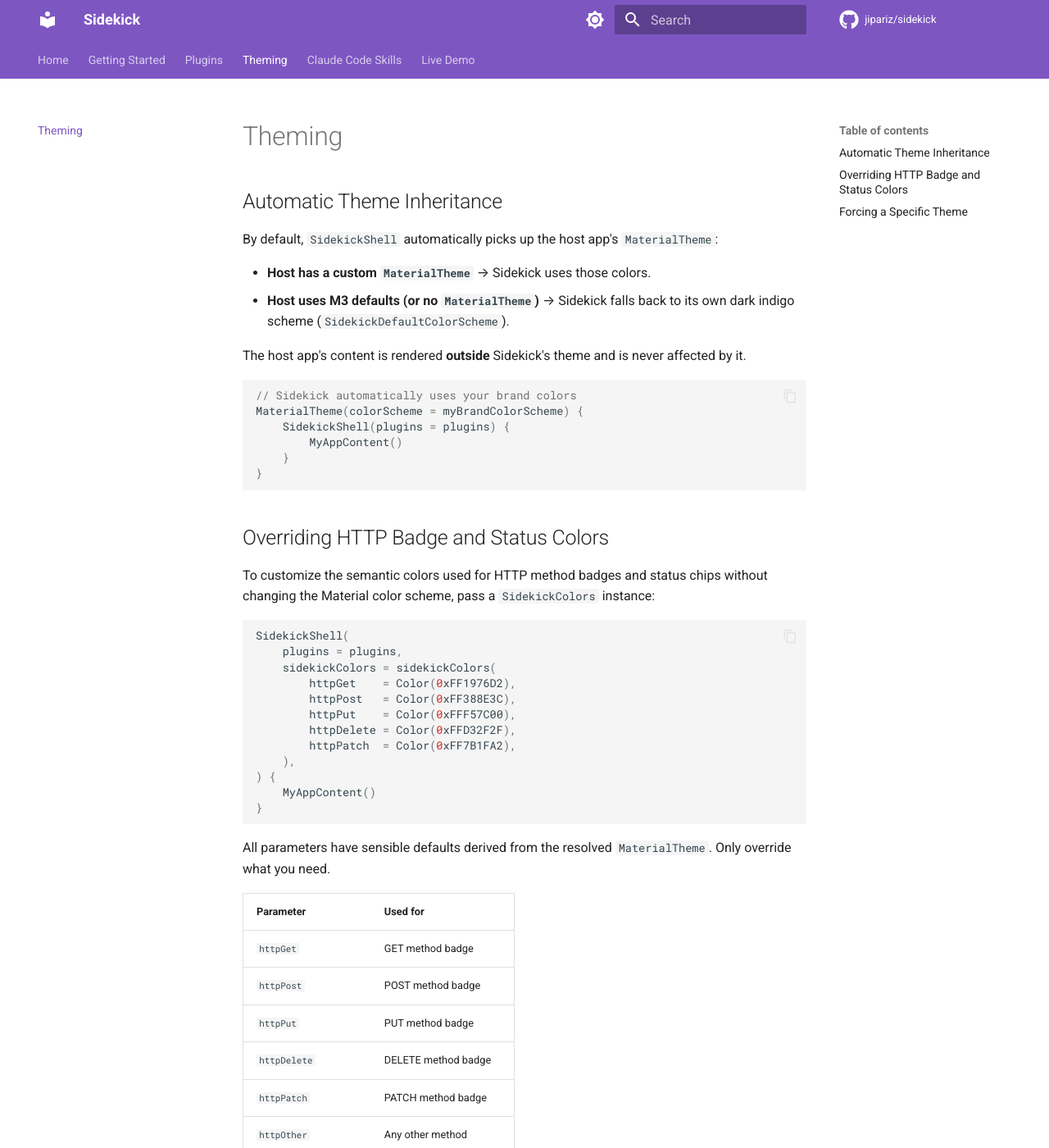
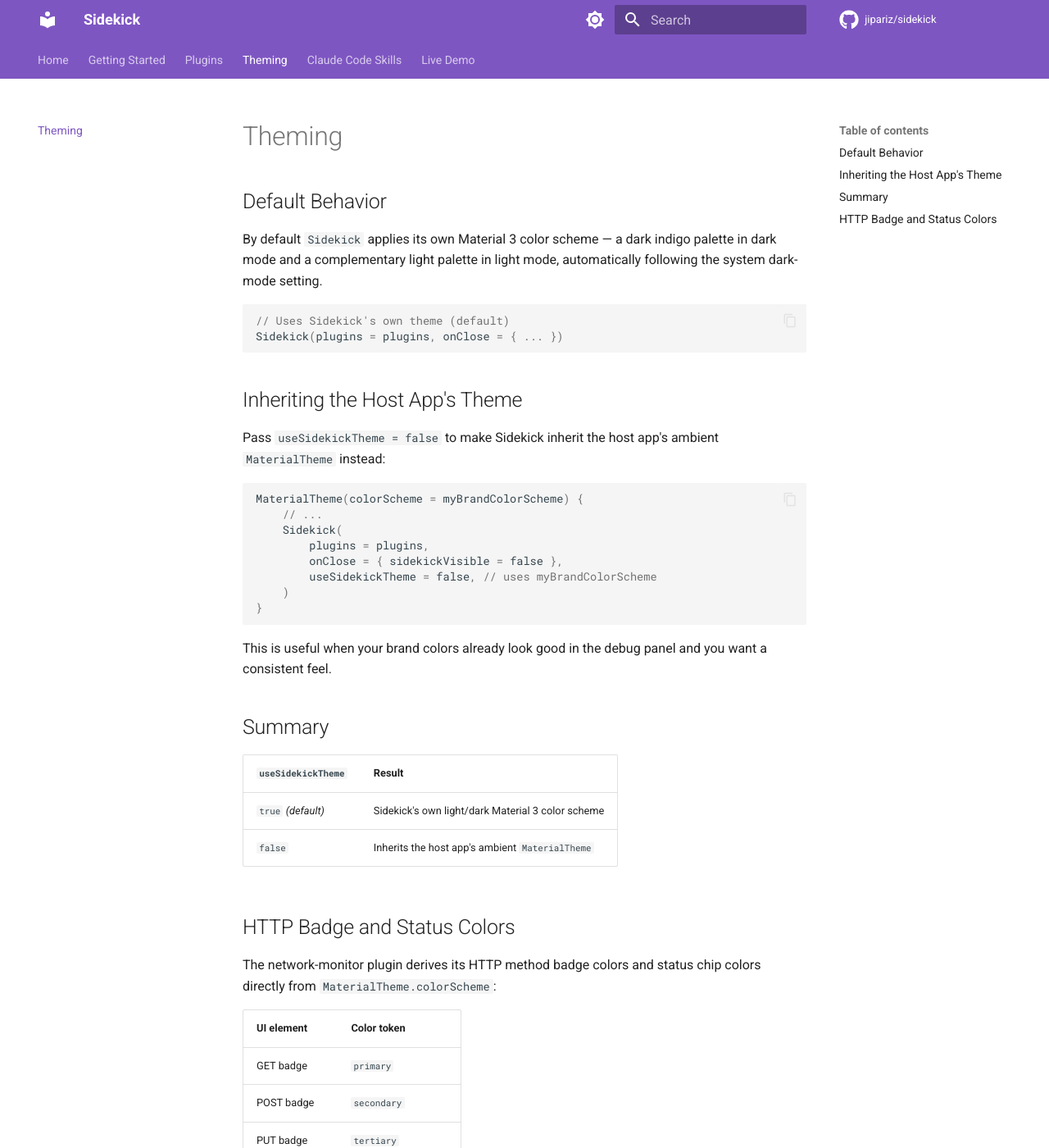
Before and after one commit to jipariz/sidekick, an MkDocs documentation site: the page built from docs/theming.md, in a window 1280 px wide and 1400 px high. Shown: the whole window at 82% size. Built offline with MkDocs 1.6.1 and Material for MkDocs 9.7.7, drawn with Linux system fonts in a browser that asks for light colours; comment, search, counter and statistics services are not loaded; some of the changed text lies outside the part shown.

Commit message:
docs: update docs and CLAUDE.md for SDK overhaul
- Replace all SidekickShell references with Sidekick()
- Document client-owned FAB + AnimatedVisibility pattern
- Remove SidekickColors / LocalSidekickColors docs; document useSidekickTheme bool
- Document SidekickInitializer auto-init (no manual Application.onCreate needed)
- Update theming.md with MaterialTheme.colorScheme color token mapping table
- Update CLAUDE.md: M3 Adaptive navigation, new architecture notes, publishToMavenLocal command
- Remove Navigation 3 from key libraries table; add M3 Adaptive

Co-Authored-By: Claude Sonnet 4.6 <noreply@anthropic.com>

````diff
--- a/docs/theming.md
+++ b/docs/theming.md
@@ -1,69 +1,54 @@
 # Theming
 
-## Automatic Theme Inheritance
+## Default Behavior
 
-By default, `SidekickShell` automatically picks up the host app's `MaterialTheme`:
-
-- **Host has a custom `MaterialTheme`** → Sidekick uses those colors.
-- **Host uses M3 defaults (or no `MaterialTheme`)** → Sidekick falls back to its own dark indigo scheme (`SidekickDefaultColorScheme`).
-
-The host app's content is rendered **outside** Sidekick's theme and is never affected by it.
+By default `Sidekick` applies its own Material 3 color scheme — a dark indigo palette in dark mode and a complementary light palette in light mode, automatically following the system dark-mode setting.
 
 ```kotlin
-// Sidekick automatically uses your brand colors
+// Uses Sidekick's own theme (default)
+Sidekick(plugins = plugins, onClose = { ... })
+```
+
+## Inheriting the Host App's Theme
+
+Pass `useSidekickTheme = false` to make Sidekick inherit the host app's ambient `MaterialTheme` instead:
+
+```kotlin
 MaterialTheme(colorScheme = myBrandColorScheme) {
-    SidekickShell(plugins = plugins) {
-        MyAppContent()
-    }
+    // ...
+    Sidekick(
+        plugins = plugins,
+        onClose = { sidekickVisible = false },
+        useSidekickTheme = false, // uses myBrandColorScheme
+    )
 }
 ```
 
-## Overriding HTTP Badge and Status Colors
+This is useful when your brand colors already look good in the debug panel and you want a consistent feel.
 
-To customize the semantic colors used for HTTP method badges and status chips without changing the Material color scheme, pass a `SidekickColors` instance:
+## Summary
 
-```kotlin
-SidekickShell(
-    plugins = plugins,
-    sidekickColors = sidekickColors(
-        httpGet    = Color(0xFF1976D2),
-        httpPost   = Color(0xFF388E3C),
-        httpPut    = Color(0xFFF57C00),
-        httpDelete = Color(0xFFD32F2F),
-        httpPatch  = Color(0xFF7B1FA2),
-    ),
-) {
-    MyAppContent()
-}
-```
+| `useSidekickTheme` | Result |
+|--------------------|--------|
+| `true` *(default)* | Sidekick's own light/dark Material 3 color scheme |
+| `false` | Inherits the host app's ambient `MaterialTheme` |
 
-All parameters have sensible defaults derived from the resolved `MaterialTheme`. Only override what you need.
+## HTTP Badge and Status Colors
 
-| Parameter | Used for |
-|-----------|----------|
-| `httpGet` | GET method badge |
-| `httpPost` | POST method badge |
-| `httpPut` | PUT method badge |
-| `httpDelete` | DELETE method badge |
-| `httpPatch` | PATCH method badge |
-| `httpOther` | Any other method |
-| `onHttpBadge` | Text on method badges |
-| `statusSuccess` | 2xx status chips |
-| `statusRedirect` | 3xx status chips |
-| `statusClientError` | 4xx status chips |
-| `statusServerError` | 5xx status chips |
-| `statusPending` | In-flight request indicator |
-| `statusNetworkError` | Network error chip |
-| `onStatusChip` | Text on status chips |
+The network-monitor plugin derives its HTTP method badge colors and status chip colors directly from `MaterialTheme.colorScheme`:
 
-## Forcing a Specific Theme
+| UI element | Color token |
+|------------|-------------|
+| GET badge | `primary` |
+| POST badge | `secondary` |
+| PUT badge | `tertiary` |
+| DELETE badge | `error` |
+| PATCH badge | `tertiaryContainer` |
+| Other method | `outline` |
+| 2xx status | `secondary` |
+| 3xx status | `primary` |
+| 4xx status | `tertiary` |
+| 5xx status | `error` |
+| Pending | `outlineVariant` |
 
-Wrap with `SidekickTheme` to bypass auto-detection entirely and force a specific color scheme:
-
-```kotlin
-SidekickTheme(colorScheme = myForcedColorScheme) {
-    SidekickShell(plugins = plugins) {
-        MyAppContent()
-    }
-}
-```
+These adapt automatically to whichever theme is active, whether that's Sidekick's built-in scheme or your app's own.
````
Also changed, not shown: CLAUDE.md (+23 -12 lines), README.md (+89 -249 lines), docs/installation.md (+7 -1 lines), docs/plugins/custom-plugin.md (+6 -17 lines), docs/plugins/custom-screens.md (+5 -4 lines), docs/plugins/network-monitor.md (+7 -2 lines), docs/quick-start.md (+37 -17 lines), docs/release-builds.md (+2 -2 lines).
